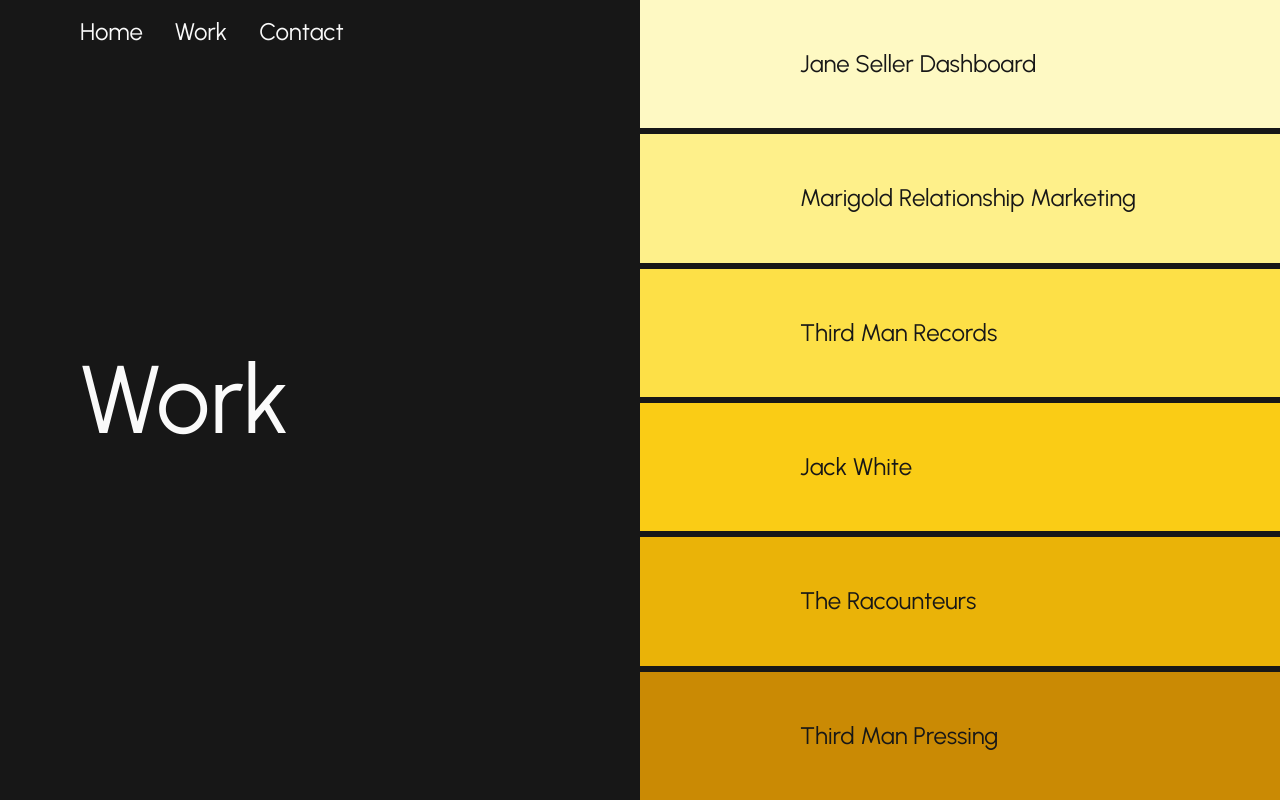
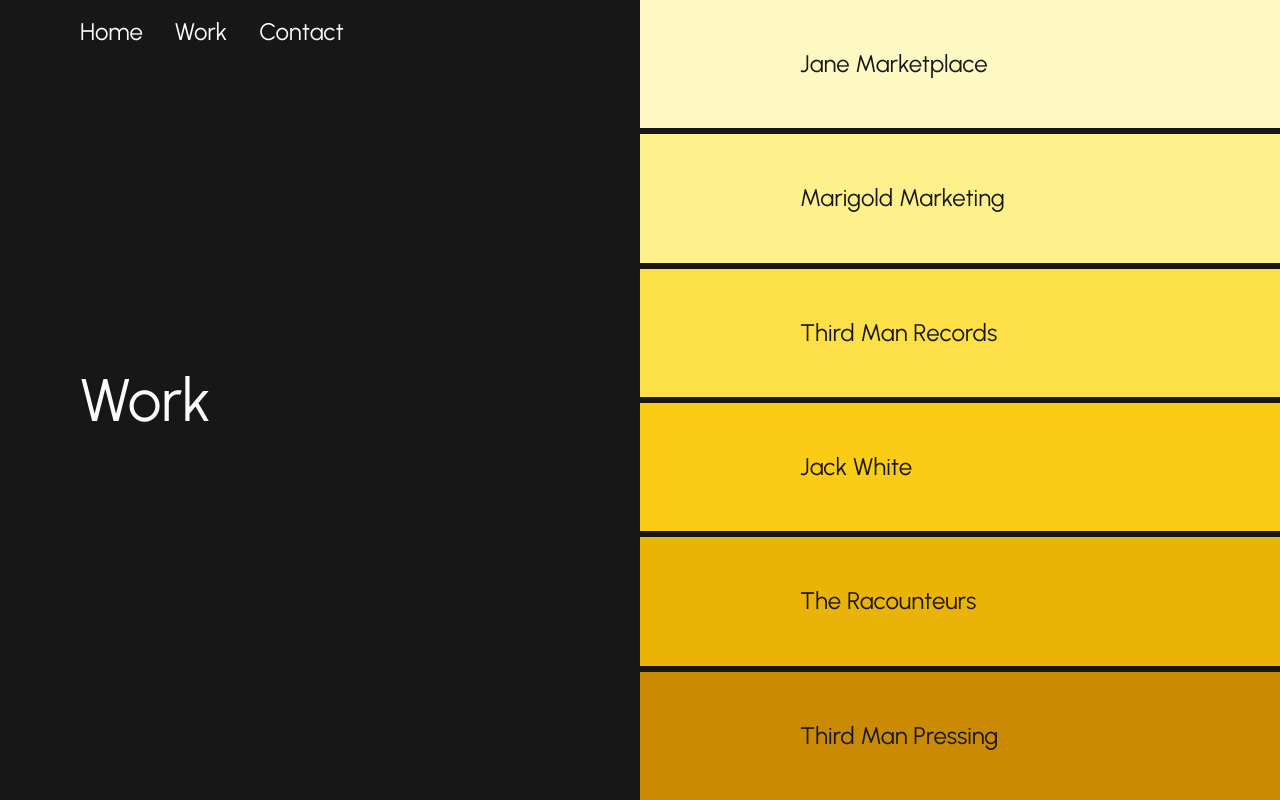
Before and after one commit to evanhickman/portfoliov2, a Next.js app: page /work in a window 1280 px wide. Built offline with nearby package versions, Linux system fonts and the light colour scheme.

Commit message:
add more page content

```diff
--- a/src/app/_data/page-data.ts
+++ b/src/app/_data/page-data.ts
@@ -8,6 +8,7 @@
   id: number
   title?: string
   description?: string
+  features?: string
   link?: string
   image?: string
   classNames: string
@@ -49,49 +50,56 @@
   boxes: [
     {
       id: 1,
-      title: 'Jane Seller Dashboard',
-      description: 'More info coming soon...',
-      link: 'http://example.com',
+      title: 'Jane Marketplace',
+      description: 'Modern e-commerce dashboard',
+      features: 'React, TypeScript, Styled Components, Storybook, Jest',
       image: '',
       classNames: 'bg-yellow-100',
     },
     {
       id: 2,
-      title: 'Marigold Relationship Marketing',
-      description: 'More info coming soon...',
-      link: 'http://example.com',
+      title: 'Marigold Marketing',
+      description: 'Lead generation marketing',
+      features:
+        'React, WordPress, Gatsby, Next.js, CSS Animations, Personalized Content, A/B Testing',
+      link: 'https://meetmarigold.com/',
       image: '',
       classNames: 'bg-yellow-200',
     },
     {
       id: 3,
       title: 'Third Man Records',
-      description: 'More info coming soon...',
-      link: 'http://example.com',
+      description: 'Independent record label',
+      features: 'UX Design, SilverStripe CMS, HTML & CSS',
+      link: 'https://thirdmanrecords.com/',
       image: '',
       classNames: 'bg-yellow-300',
     },
     {
       id: 4,
       title: 'Jack White',
-      description: 'More info coming soon...',
-      link: 'http://example.com',
+      description: 'Artist website',
+      features: 'UX Design, WordPress, HTML & CSS, jQuery',
+      link: 'https://jackwhiteiii.com/',
       image: '',
       classNames: 'bg-yellow-400',
     },
     {
       id: 5,
       title: 'The Racounteurs',
-      description: 'More info coming soon...',
-      link: 'http://example.com',
+      description: 'Artist website',
+      features:
+        'UX Design, WordPress, Vue.js, SVG Animations, JavaScript Snake Game',
+      link: 'https://theraconteurs.com/',
       image: '',
       classNames: 'bg-yellow-500',
     },
     {
       id: 6,
       title: 'Third Man Pressing',
-      description: 'More info coming soon...',
-      link: 'http://example.com',
+      features: 'UX Design, Laravel, Vue.js, Scroll Animations',
+      description: 'Independent record pressing plant',
+      link: 'https://thirdmanpressing.com/',
       image: '',
       classNames: 'bg-yellow-600',
     },
--- a/src/app/components/card/Card.tsx
+++ b/src/app/components/card/Card.tsx
@@ -1,9 +1,9 @@
 type CardProps = {
-  heading: string
+  heading?: string
   subheading?: string
   desc?: string
   link?: string
-  features?: string[]
+  features?: string
   image?: string
 }
 
@@ -17,10 +17,12 @@
 }) => {
   return (
     <>
-      <h1 className="text-8xl">{heading}</h1>
+      <h1 className="text-6xl">{heading}</h1>
       {subheading && (
-        <h2 className="text-5xl color-shift-text">{subheading}</h2>
+        <h2 className="text-4xl mt-8 color-shift-text">{subheading}</h2>
       )}
+      {desc && <p className="mt-6 text-3xl">{desc}</p>}
+      {features && <p className="mt-6">{features}</p>}
     </>
   )
 }
--- a/src/app/components/card/CardContainer.tsx
+++ b/src/app/components/card/CardContainer.tsx
@@ -18,7 +18,7 @@
 }) => {
   const activeBox = content?.boxes?.filter((box) => box.id === active)[0]
   return (
-    <div className="basis-6/12 flex flex-col justify-center pl-20 py-5 overflow-scroll">
+    <div className="basis-6/12 flex flex-col justify-center px-20 py-5 overflow-scroll">
       <AnimatePresence mode="wait">
         {active === null ? (
           <motion.div
@@ -34,7 +34,7 @@
           </motion.div>
         ) : (
           <motion.div
-            className="h-full flex flex-col justify-center"
+            className="h-full flex flex-col justify-center overflow-scroll"
             initial={{ y: '100%' }}
             animate={{ y: 0 }}
             exit={{ opacity: '0' }}
@@ -42,8 +42,11 @@
             key={activeBox?.id}
             layout
           >
-            <h1 className="text-8xl">{activeBox?.title}</h1>
-            <p className="text-2xl">{activeBox?.description}</p>
+            <Card
+              heading={activeBox?.title}
+              desc={activeBox?.description}
+              features={activeBox?.features}
+            />
           </motion.div>
         )}
       </AnimatePresence>
```
